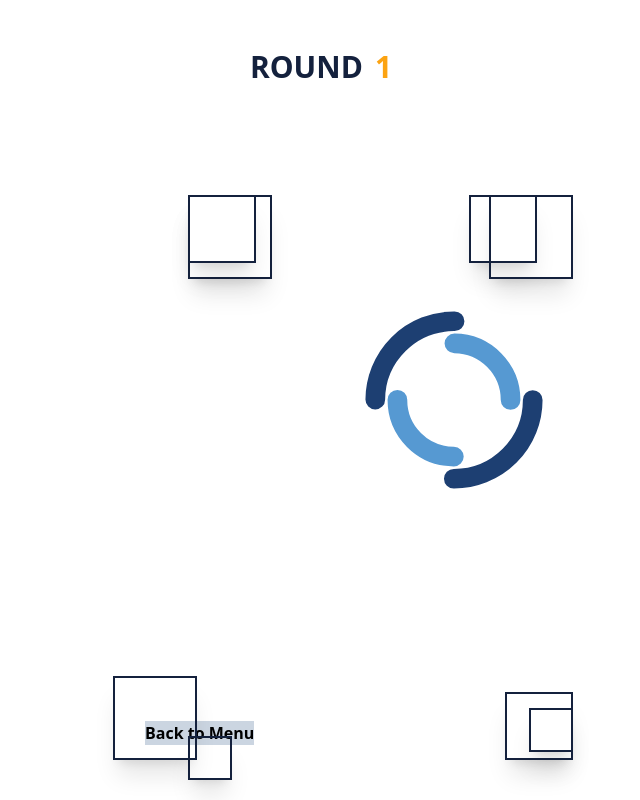
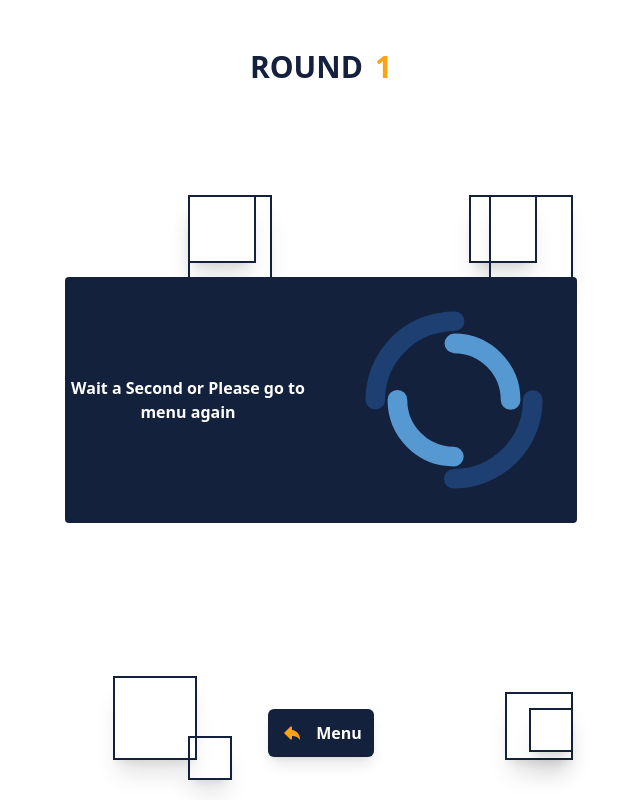
Before and after one commit to MSeptianJ/hompimpah-object-detection, a React (Vite) app: page /single in a window 1280 px wide. Shown: the whole page, without its empty margins (319-959 px from the left). Built offline with nearby package versions, Linux system fonts and the light colour scheme; a web font is replaced by a local one.

Commit message:
Change NoUser Element Style

```diff
--- a/src/components/noUserComponents/NoUserBackBtn.jsx
+++ /dev/null
@@ -1,23 +0,0 @@
-import { useSetAtom } from 'jotai';
-import { backModalAtom } from '../../libs/atoms';
-import BtnPrimary from '../btnComponents/BtnPrimary';
-
-const NoUserBackBtn = () => {
-	const setBackModal = useSetAtom(backModalAtom);
-
-	const handleGoBack = () => {
-		setBackModal(true);
-	};
-
-	return (
-		<div className=" mx-auto w-3/4 max-w-md px-4 text-center">
-			<BtnPrimary
-				btnText="Back to Menu"
-				btnFunction={handleGoBack}
-				btnStyles="bg-slate-300 hover:bg-opacity-40"
-			/>
-		</div>
-	);
-};
-
-export default NoUserBackBtn;
--- a/src/routes/single/index.jsx
+++ b/src/routes/single/index.jsx
@@ -1,12 +1,12 @@
 import { useAtom } from 'jotai';
 import { useCallback, useEffect } from 'react';
+import BtnBackToMenu from '../../components/btnComponents/BtnBackToMenu';
 import BtnGameMenu from '../../components/btnComponents/BtnGameMenu';
 import BackModal from '../../components/modalComponents/BackModal';
 import GameResultModal from '../../components/modalComponents/GameResultModal';
 import RoundResultModal from '../../components/modalComponents/RoundResultModal';
 import TutorialModal from '../../components/modalComponents/TutorialModal';
 import WebCamModal from '../../components/modalComponents/WebCamModal';
-import NoUserBackBtn from '../../components/noUserComponents/NoUserBackBtn';
 import NoUserPlacement from '../../components/noUserComponents/NoUserPlacement';
 import TitlePage from '../../components/smallComponents/TitlePage';
 import {
@@ -134,7 +134,11 @@ const Single = () => {
 		<div className="grid max-h-screen min-h-screen w-full grid-rows-6 items-center text-center">
 			<TitlePage titleText="Round" accentText="1" />
 
-			<div className="z-0 row-span-4 mx-auto grid h-full w-2/3 grid-rows-2 items-center gap-5 overflow-y-auto rounded-[4px] text-backColor transition-all lg:h-auto lg:w-full lg:grid-cols-2 lg:grid-rows-1 ">
+			<div
+				className={`${
+					userUID ? '' : 'bg-primaryColor'
+				} z-0 row-span-4 mx-auto grid h-full w-2/3 grid-rows-2 items-center gap-5 overflow-y-auto rounded-[4px] text-backColor transition-all lg:h-auto lg:w-full lg:grid-cols-2 lg:grid-rows-1 `}
+			>
 				{userUID ? (
 					<SingleContent
 						P1Choise={P1Choise}
@@ -147,7 +151,7 @@ const Single = () => {
 				)}
 			</div>
 
-			{userUID ? <BtnGameMenu /> : <NoUserBackBtn />}
+			{userUID ? <BtnGameMenu /> : <BtnBackToMenu />}
 
 			{gameEndModal && <GameResultModal result={roundResult} />}
 			{roundEndModal && <RoundResultModal result={roundResult} />}
```
